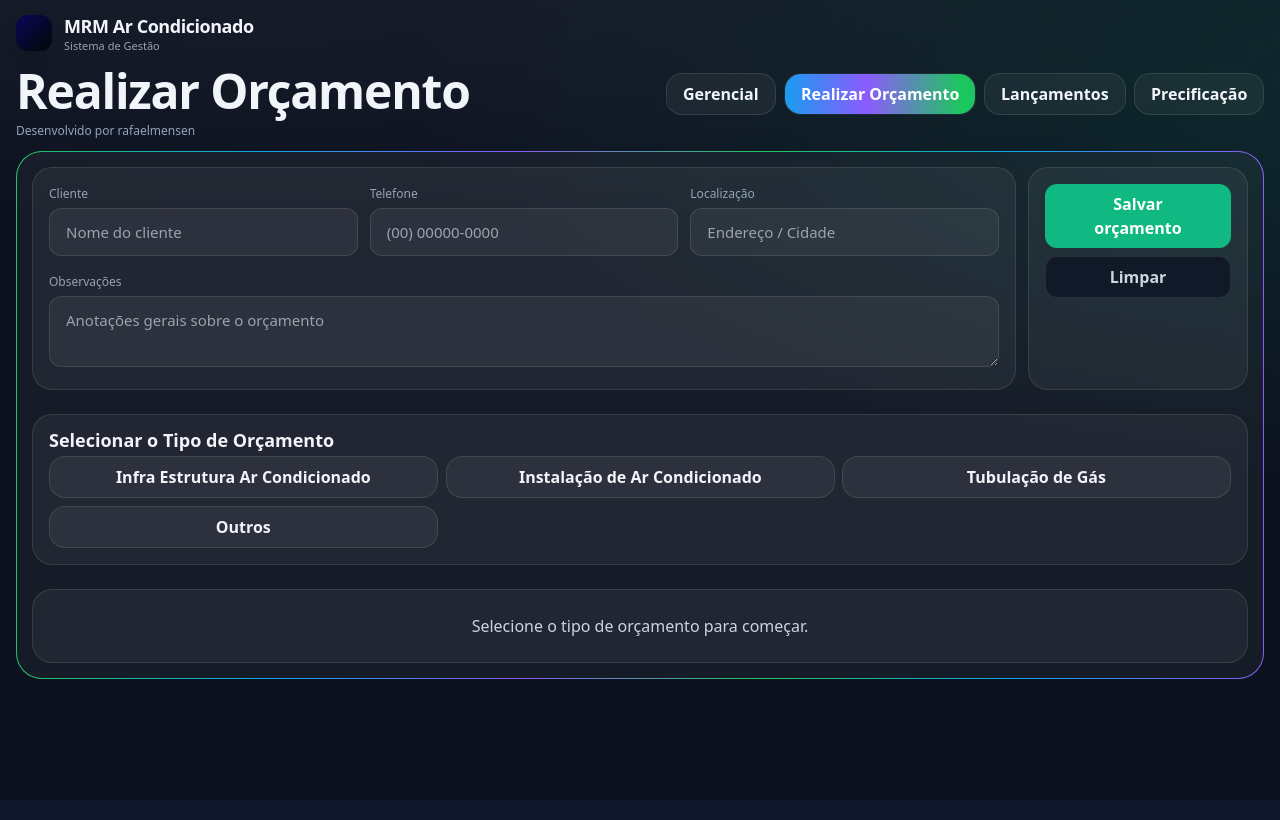
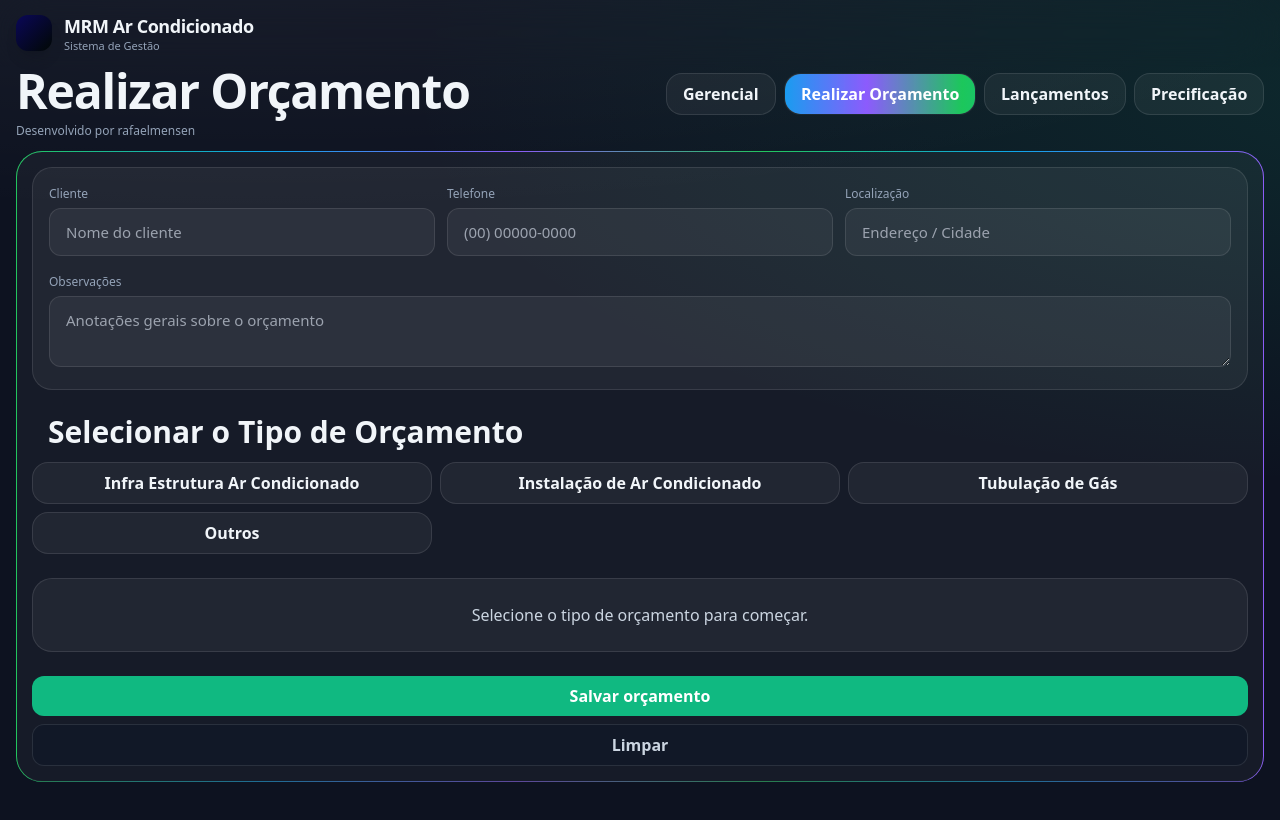
Before and after one commit to rafaelmensen/mrm_ar_condicionado, a React (Vite) app: page / in a window 1280 px wide. Both pictures are taken after a click on the button "Realizar Orçamento". Shown: the top 820 px of the page. Built offline with nearby package versions, Linux system fonts and the light colour scheme.

Commit message:
fix: borda 123123 calc; width/height 100%)

```diff
--- a/src/App.tsx
+++ b/src/App.tsx
@@ -988,7 +988,7 @@ const salvar = () => {
   return (
     <div className="space-y-6">
 
-<div className="grid md:grid-cols-[2fr_220px] gap-3">
+<div className="grid grid-cols-1 gap-3">  {/* ou só "grid gap-3" */}
 
 <div className="rounded-[20px] border border-white/10 bg-white/5 pt-2 pb-3 px-3 sm:pt-3 sm:pb-4 sm:px-4">
 
@@ -1033,67 +1033,47 @@ const salvar = () => {
     </div>
   </div>
 
-<div className="rounded-[20px]
- border border-white/10 bg-white/5 p-4 flex flex-col gap-2 items-end justify-start w-[220px]">
-
-  <button
-    onClick={salvar}
-    className="px-6 py-2 rounded-xl font-semibold w-full text-white
-               bg-emerald-600 hover:bg-emerald-500 focus:outline-none
-               animate-pulse-green"
-  >
-    Salvar orçamento
-  </button>
-
-  <button
-    onClick={() => {
-      setCliente("");
-      setTelefone("");
-      setLocal("");
-      setObs("");
-      setPontos([]);
-    }}
-    className="px-6 py-2 rounded-xl font-semibold w-full text-slate-300
-               border border-white/10 bg-gray-900 hover:bg-gray-800
-               focus:outline-none"
-  >
-    Limpar
-  </button>
-</div>
-
-<style>
-{`
-  @keyframes pulse-green {
-    0%, 100% { background-color: rgba(23, 190, 134, 1); }
-    50%       { background-color: rgb(16, 185, 129); }
-    100%       { background-color: rgba(23, 154, 110, 1); }
-  }
-  .animate-pulse-green {
-    animation: pulse-green 1.8s ease-in-out infinite;
-  }
-`}
-</style>
-
-</div>
-
-<div className="rounded-[20px]
- border border-white/10 bg-white/5 p-3 sm:p-4"
->
-<div className="flex items-center justify-between mb-1">
-  <h3 className="text-lg font-extrabold leading-tight -mt-0.5">
+
+
+</div>
+
+<div className="rounded-[20px]"
+>
+<div className="mb-3 pl-3 sm:pl-4">
+      <h3 className="text-2xl sm:text-3xl font-extrabold">
     Selecionar o Tipo de Orçamento
   </h3>
   <span className="text-xs text-slate-400"></span>
 </div>
-
-
-  <div className="grid gap-2 grid-cols-1 sm:grid-cols-2 xl:grid-cols-3 2xl:grid-cols-4">
-    {RFQ_TYPES.map((t) => {
-      const active = tiposSelecionados.includes(t.id);
+{/*
+<div className="mb-3 pl-3 sm:pl-4">
+      <h3 className="text-2xl sm:text-3xl font-extrabold">Instalação — Pontos</h3>
+    <p className="text-sm text-slate-400 mt-0.5">Selecione os pontos.</p> */}
+
+
+<div className="grid gap-2 grid-cols-2 md:grid-cols-2 xl:grid-cols-3 2xl:grid-cols-4">
+  {RFQ_TYPES.map((t: any) => {
+    const active = tiposSelecionados.includes(t?.id);
+
+    // texto “cheio” com fallback (label/nome/title/text/name ou string do próprio objeto)
+    const fullLabel: string =
+      (t?.label ?? t?.nome ?? t?.title ?? t?.text ?? t?.name ?? String(t)).trim();
+
+    // id com fallback
+    const id: string = (t?.id ?? fullLabel.toLowerCase()).trim();
+
+    // versão curta p/ mobile
+    const short =
+      id === "infra" ? "Infra" :
+      id === "instalacao" ? "Instalação" :
+      id === "gas" ? "Gás" :
+      id === "outros" ? "Outros" :
+      (fullLabel.split(" ")[0] || fullLabel);
+
     return (
       <motion.button
-          key={t.id}
-          onClick={() => toggleTipo(t.id)}
+        key={id}
+        onClick={() => toggleTipo(id)}
         className={`rfq-chip relative overflow-hidden w-full min-w-0 px-4 py-2 rounded-2xl border
                     ${active
                       ? 'border-transparent text-white shadow-[inset_0_0_0_1px_rgba(255,255,255,0.18)]'
@@ -1119,13 +1099,15 @@ const salvar = () => {
           )}
         </AnimatePresence>
 
-          <span className="relative z-10 font-semibold whitespace-nowrap text-center block">
-            {t.label}
+        <span className="relative z-10 font-semibold text-center block">
+          <span className="sm:hidden">{short}</span>
+          <span className="hidden sm:inline whitespace-nowrap">{fullLabel}</span>
         </span>
       </motion.button>
     );
   })}
 </div>
+
 
   <style>{`
     .rfq-chip{ -webkit-tap-highlight-color: transparent; }
@@ -1158,10 +1140,10 @@ const salvar = () => {
       )}
 
 { /* [REALIZAR > INSTALAÇÃO] Mesmas ferramentas do INFRA */ selectedTipo === "instalacao" && (
-<div className="rounded-[20px] border border-white/10 bg-white/5 pt-2 pb-3 px-3 sm:pt-2 sm:pb-4 sm:px-4">
-    <div className="mb-3">
-      <h3 className="text-lg font-extrabold">Instalação — Pontos</h3>
-      <p className="text-xs text-slate-400">Selecione os pontos.</p>
+<div className="rounded-[20px]">
+<div className="mb-3 pl-3 sm:pl-4">
+      <h3 className="text-2xl sm:text-3xl font-extrabold">Instalação — Pontos</h3>
+    <p className="text-sm text-slate-400 mt-0.5">Selecione os pontos.</p>
     </div>
 
     <div className="flex items-center gap-2 mb-3">
@@ -1875,10 +1857,11 @@ const salvar = () => {
 
 
 {tiposSelecionados.includes("infra") && (
-<div className="rounded-[20px] border border-white/10 bg-white/5 pt-2 pb-3 px-3 sm:pt-2 sm:pb-4 sm:px-4">
-    <div className="mb-3">
-      <h3 className="text-lg font-extrabold">Infra Estrutura</h3>
-      <p className="text-xs text-slate-400">Selecione os pontos.</p>
+<div className="rounded-[20px]">
+{/* <div className="rounded-[20px] border border-white/10 bg-white/5 pt-2 pb-3 px-3 sm:pt-2 sm:pb-4 sm:px-4"> */}
+<div className="mb-3 pl-3 sm:pl-4">
+      <h3 className="text-2xl sm:text-3xl font-extrabold">Infra Estrutura — Pontos</h3>
+    <p className="text-sm text-slate-400 mt-0.5">Selecione os pontos.</p>
     </div>
 
     <div className="flex items-center gap-2 mb-3">
@@ -2432,7 +2415,7 @@ const salvar = () => {
           </div>
 
 <div className="mt-4 rounded-[20px]
- border border-white/1 bg-white/5 p-3 flex flex-wrap gap-3 items-center justify-end">
+ border border-white/10 bg-white/5 p-3 flex flex-wrap gap-3 items-center justify-end">
 
   {/* TÍTULO */}
   <div className="w-full -mt-1 mb-0">
@@ -2589,8 +2572,57 @@ const salvar = () => {
 </div>
 
 
-        </div>
+
+        </div>
+
       )}
+
+
+
+
+
+
+
+      <div className="rounded-[20px]
+   flex flex-col gap-2 items-end ]">
+
+  <button
+    onClick={salvar}
+    className="px-6 py-2 rounded-xl font-semibold w-full text-white
+               bg-emerald-600 hover:bg-emerald-500 focus:outline-none
+               animate-pulse-green"
+  >
+    Salvar orçamento
+  </button>
+
+  <button
+    onClick={() => {
+      setCliente("");
+      setTelefone("");
+      setLocal("");
+      setObs("");
+      setPontos([]);
+    }}
+    className="px-6 py-2 rounded-xl font-semibold w-full text-slate-300
+               border border-white/10 bg-gray-900 hover:bg-gray-800
+               focus:outline-none"
+  >
+    Limpar
+  </button>
+</div>
+
+<style>
+{`
+  @keyframes pulse-green {
+    0%, 100% { background-color: rgba(23, 190, 134, 1); }
+    50%       { background-color: rgb(16, 185, 129); }
+    100%       { background-color: rgba(23, 154, 110, 1); }
+  }
+  .animate-pulse-green {
+    animation: pulse-green 1.8s ease-in-out infinite;
+  }
+`}
+</style>
 
     </div>
   );
```
Lines whose indentation alone changed are shown as unchanged.
